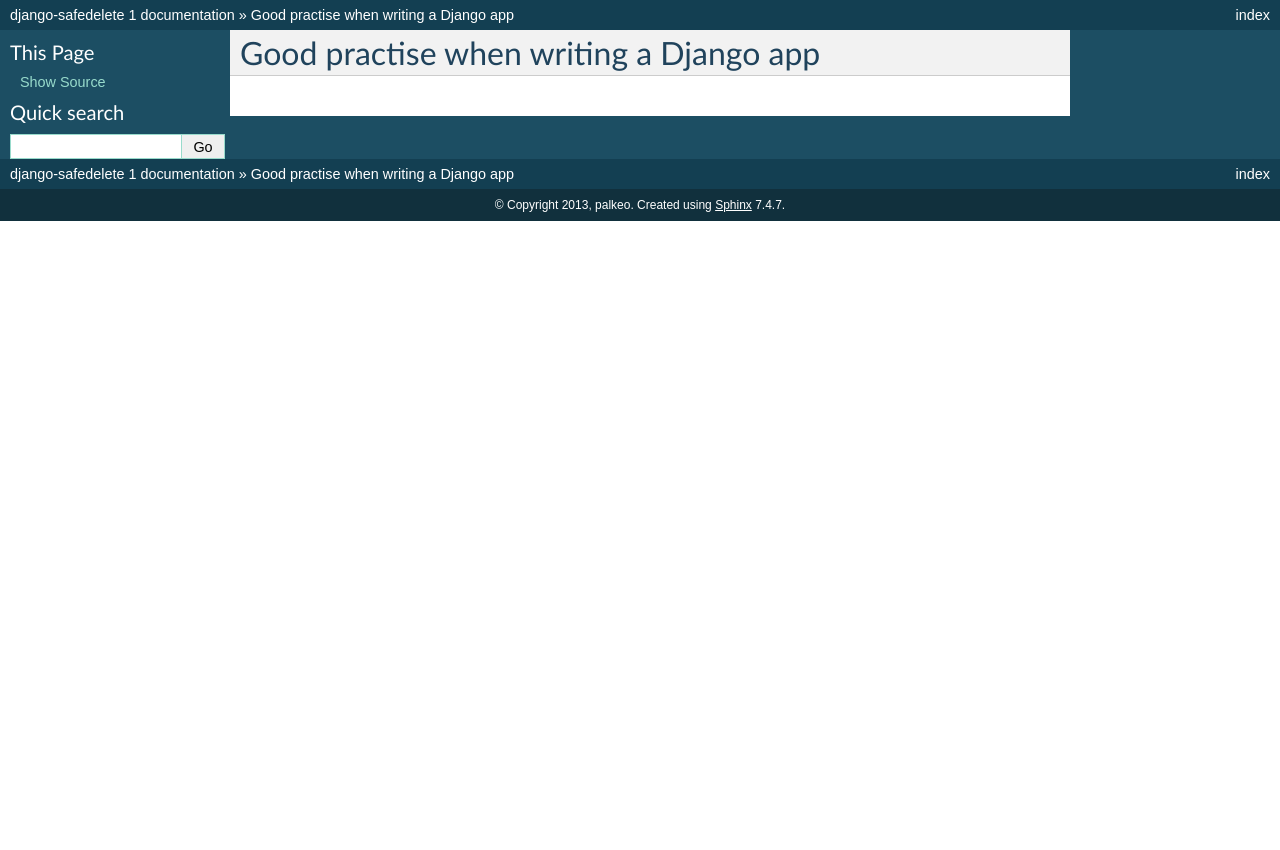
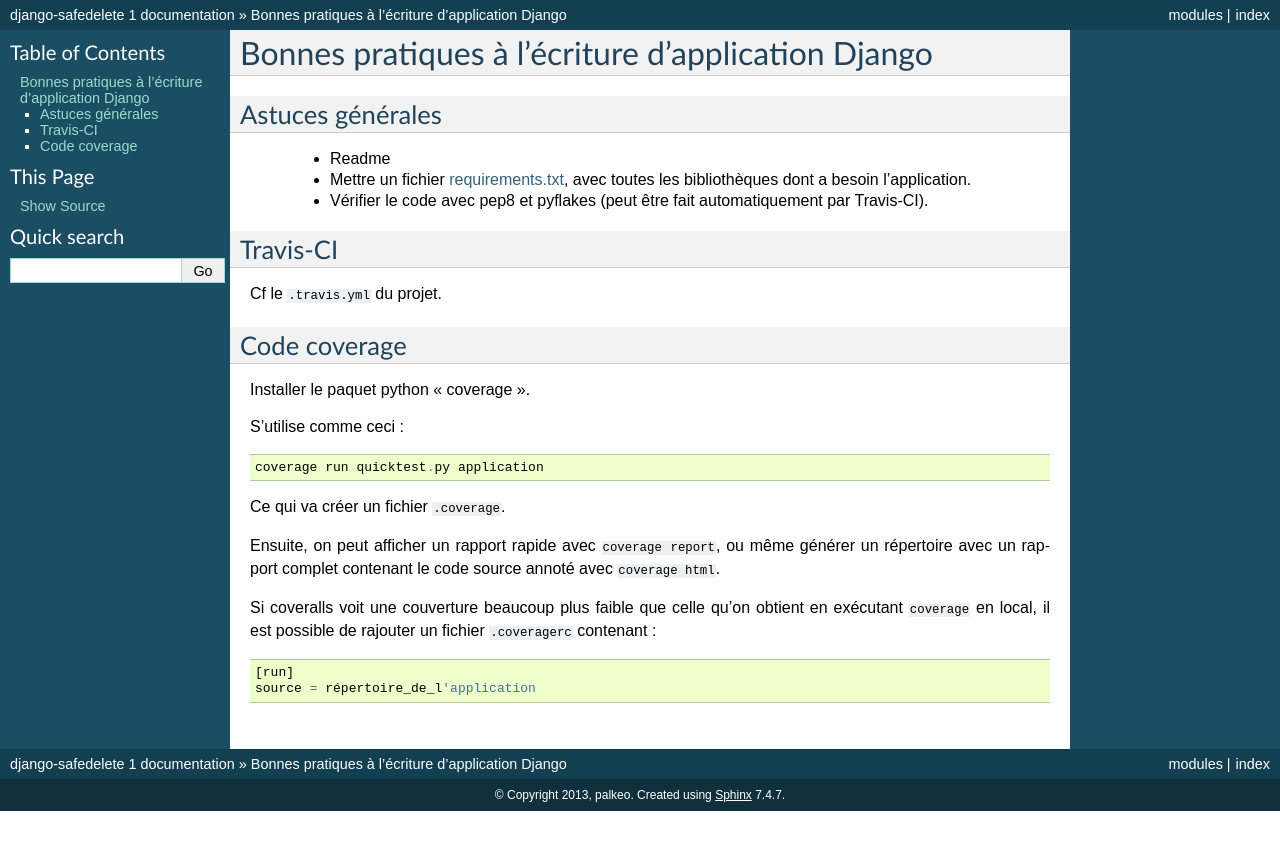
Before and after one commit to makinacorpus/django-safedelete, a Sphinx documentation site: the page built from docs/django.rst, in a window 1280 px wide. Shown: the top 850 px of the page. Built offline with Sphinx 7.4.7, drawn with Linux system fonts in a browser that asks for light colours; formulas are drawn with MathJax 3.

Commit message:
Documentation added.

```diff
--- a/docs/conf.py
+++ b/docs/conf.py
@@ -13,11 +13,15 @@
 # serve to show the default.
 
 import sys, os
+from django.conf import settings
 
 # If extensions (or modules to document with autodoc) are in another directory,
 # add these directories to sys.path here. If the directory is relative to the
 # documentation root, use os.path.abspath to make it absolute, like shown here.
-#sys.path.insert(0, os.path.abspath('.'))
+
+sys.path.insert(0, os.path.abspath('..'))
+
+settings.configure(DEBUG = True, DATABASES = {})
 
 # -- General configuration -----------------------------------------------------
 
--- a/docs/django.rst
+++ b/docs/django.rst
@@ -1,2 +1,38 @@
-Good practise when writing a Django app
-=======================================
+==================================================
+Bonnes pratiques à l'écriture d'application Django
+==================================================
+
+
+Astuces générales
+=================
+
+ - Readme
+ - Mettre un fichier `requirements.txt <http://www.pip-installer.org/en/latest/requirements.html>`_, avec toutes les bibliothèques dont a besoin l'application.
+ - Vérifier le code avec pep8 et pyflakes (peut être fait automatiquement par Travis-CI).
+
+
+Travis-CI
+=========
+
+Cf le ``.travis.yml`` du projet.
+
+
+Code coverage
+=============
+
+Installer le paquet python « coverage ».
+
+S'utilise comme ceci : ::
+
+    coverage run quicktest.py application
+
+Ce qui va créer un fichier ``.coverage``.
+
+Ensuite, on peut afficher un rapport rapide avec ``coverage report``, ou même générer un répertoire
+avec un rapport complet contenant le code source annoté avec ``coverage html``.
+
+Si coveralls voit une couverture beaucoup plus faible que celle qu'on obtient en exécutant ``coverage`` en local,
+il est possible de rajouter un fichier ``.coveragerc`` contenant : ::
+
+    [run]
+    source = répertoire_de_l'application
--- a/docs/index.rst
+++ b/docs/index.rst
@@ -12,7 +12,7 @@ Contents:
    :maxdepth: 2
    :glob:
 
-   *.rst
+   models
 
 
 Indices and tables
```
Also changed, not shown: docs/models.rst (added, +67 -0 lines), 1 other file.
